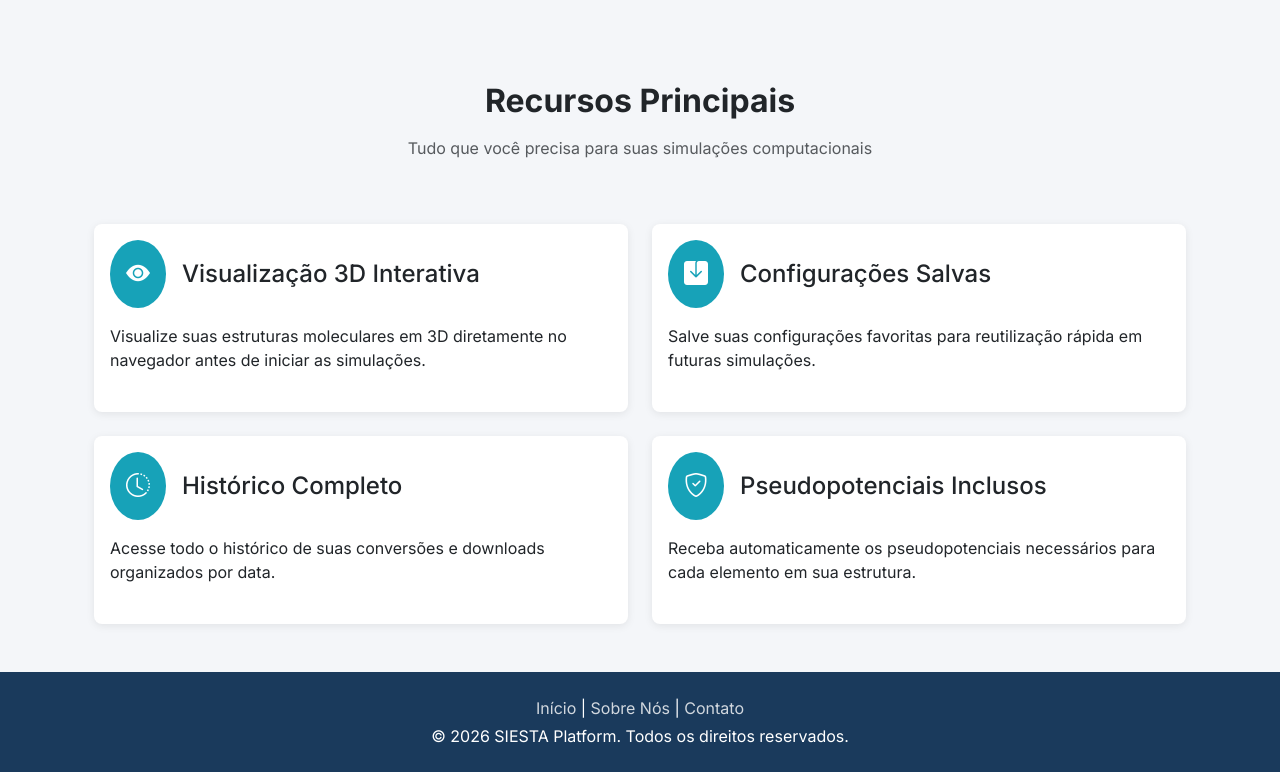
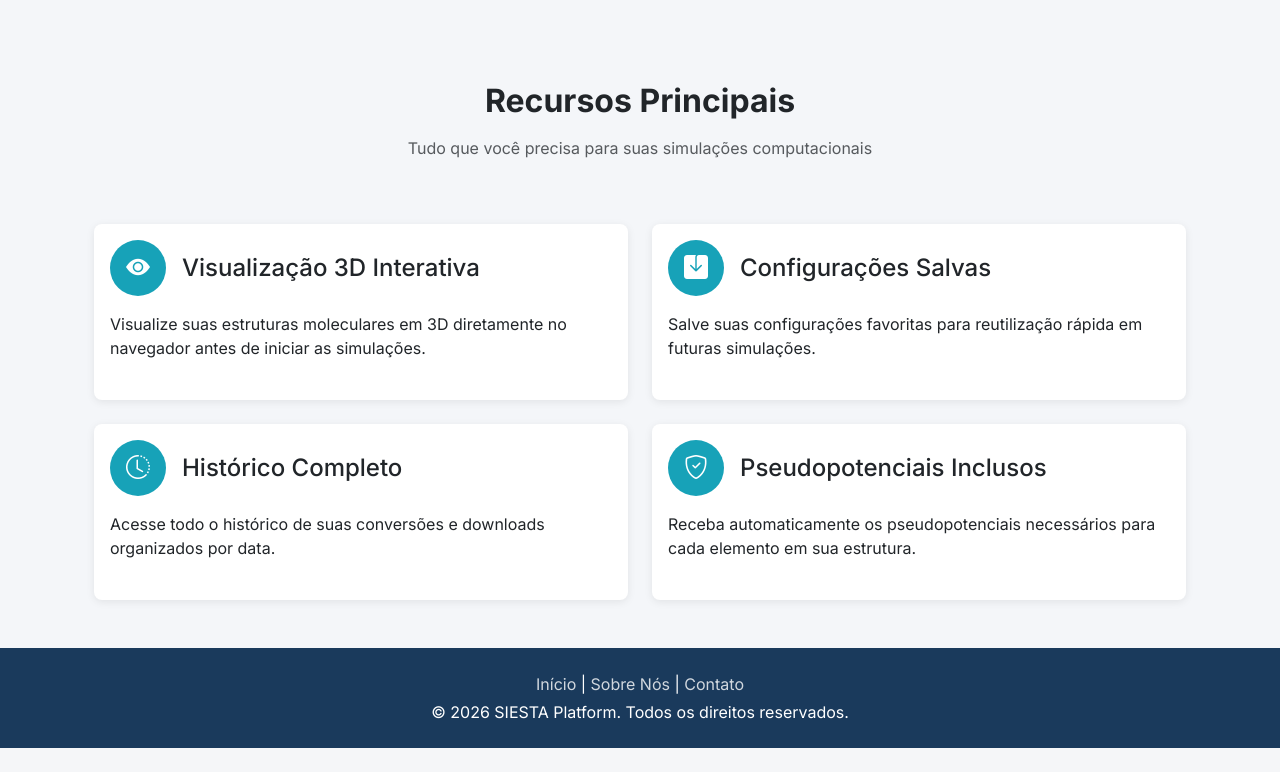
Before and after one commit to GustavoGarciaPereira/SIESTA_Platform, a Django app: page / in a window 1280 px wide. Shown: the part 1093-1865 px from the top of the page. After the commit the page ends 1841 px from the top, so only its background shows below. Run offline with Django 4.2, Linux system fonts and the light colour scheme; parts of the project's set-up code (start-up, migrations or seed data) failed here and were passed over; some libraries are stand-ins or nearby versions.

Commit message:
fix(ui): corrige círculos de ícones distorcidos em elipse
- nova utilitária .icon-circle com largura/altura fixas e ícone centralizado
- aplicada em home, sobre, login e páginas de reset de senha

```diff
--- a/converter/templates/converter/password_reset_complete.html
+++ b/converter/templates/converter/password_reset_complete.html
@@ -26,8 +26,8 @@
 
                 <div class="card-body p-4 p-lg-5 text-center">
                     <div class="mb-4">
-                        <div class="bg-success rounded-circle p-3 d-inline-flex mb-3">
-                            <i class="bi bi-check-circle-fill text-white fs-2"></i>
+                        <div class="icon-circle icon-circle--success icon-circle--lg mb-3">
+                            <i class="bi bi-check-circle-fill"></i>
                         </div>
                     </div>
                     <p class="lead mb-4">
--- a/converter/templates/converter/password_reset_done.html
+++ b/converter/templates/converter/password_reset_done.html
@@ -26,8 +26,8 @@
 
                 <div class="card-body p-4 p-lg-5 text-center">
                     <div class="mb-4">
-                        <div class="bg-success rounded-circle p-3 d-inline-flex mb-3">
-                            <i class="bi bi-envelope-check-fill text-white fs-2"></i>
+                        <div class="icon-circle icon-circle--success icon-circle--lg mb-3">
+                            <i class="bi bi-envelope-check-fill"></i>
                         </div>
                     </div>
                     <p class="lead mb-3">
--- a/converter/templates/home.html
+++ b/converter/templates/home.html
@@ -119,8 +119,8 @@
             <div class="card h-100">
                 <div class="card-body">
                     <div class="d-flex align-items-center mb-3">
-                        <div class="bg-accent rounded-circle p-3 me-3">
-                            <i class="bi bi-eye-fill text-white fs-4"></i>
+                        <div class="icon-circle me-3">
+                            <i class="bi bi-eye-fill"></i>
                         </div>
                         <h4 class="card-title mb-0">{% trans "Visualização 3D Interativa" %}</h4>
                     </div>
@@ -133,8 +133,8 @@
             <div class="card h-100">
                 <div class="card-body">
                     <div class="d-flex align-items-center mb-3">
-                        <div class="bg-accent rounded-circle p-3 me-3">
-                            <i class="bi bi-save-fill text-white fs-4"></i>
+                        <div class="icon-circle me-3">
+                            <i class="bi bi-save-fill"></i>
                         </div>
                         <h4 class="card-title mb-0">{% trans "Configurações Salvas" %}</h4>
                     </div>
@@ -147,8 +147,8 @@
             <div class="card h-100">
                 <div class="card-body">
                     <div class="d-flex align-items-center mb-3">
-                        <div class="bg-accent rounded-circle p-3 me-3">
-                            <i class="bi bi-clock-history text-white fs-4"></i>
+                        <div class="icon-circle me-3">
+                            <i class="bi bi-clock-history"></i>
                         </div>
                         <h4 class="card-title mb-0">{% trans "Histórico Completo" %}</h4>
                     </div>
@@ -161,8 +161,8 @@
             <div class="card h-100">
                 <div class="card-body">
                     <div class="d-flex align-items-center mb-3">
-                        <div class="bg-accent rounded-circle p-3 me-3">
-                            <i class="bi bi-shield-check text-white fs-4"></i>
+                        <div class="icon-circle me-3">
+                            <i class="bi bi-shield-check"></i>
                         </div>
                         <h4 class="card-title mb-0">{% trans "Pseudopotenciais Inclusos" %}</h4>
                     </div>
--- a/static/css/base.css
+++ b/static/css/base.css
@@ -396,6 +396,31 @@ a:focus-visible,
   outline-offset: 2px;
 }
 
+/* Círculos de ícone: sempre quadrados e centralizados (evita elipse) */
+.icon-circle {
+  width: 3.5rem;
+  height: 3.5rem;
+  flex-shrink: 0;
+  display: inline-flex;
+  align-items: center;
+  justify-content: center;
+  border-radius: 50%;
+  background-color: var(--color-accent);
+  color: #fff;
+  font-size: 1.5rem;
+  line-height: 1;
+}
+
+.icon-circle--success {
+  background-color: var(--color-success);
+}
+
+.icon-circle--lg {
+  width: 4.5rem;
+  height: 4.5rem;
+  font-size: 2rem;
+}
+
 /* Estado vazio (empty state) */
 .empty-state {
   padding: 3rem 1.5rem;
```
Also changed, not shown: converter/templates/about.html (+12 -12 lines), converter/templates/converter/login.html (+4 -4 lines).
